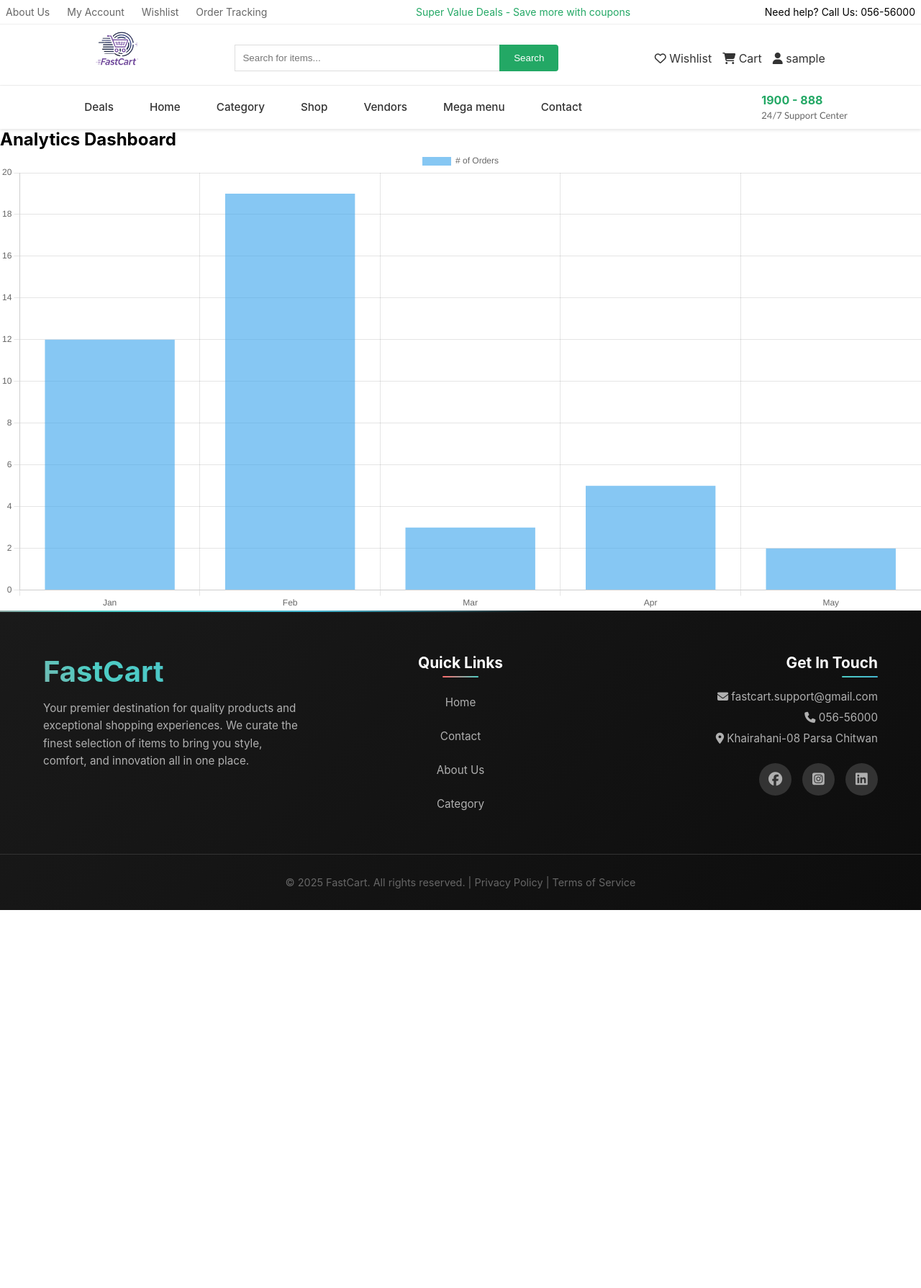
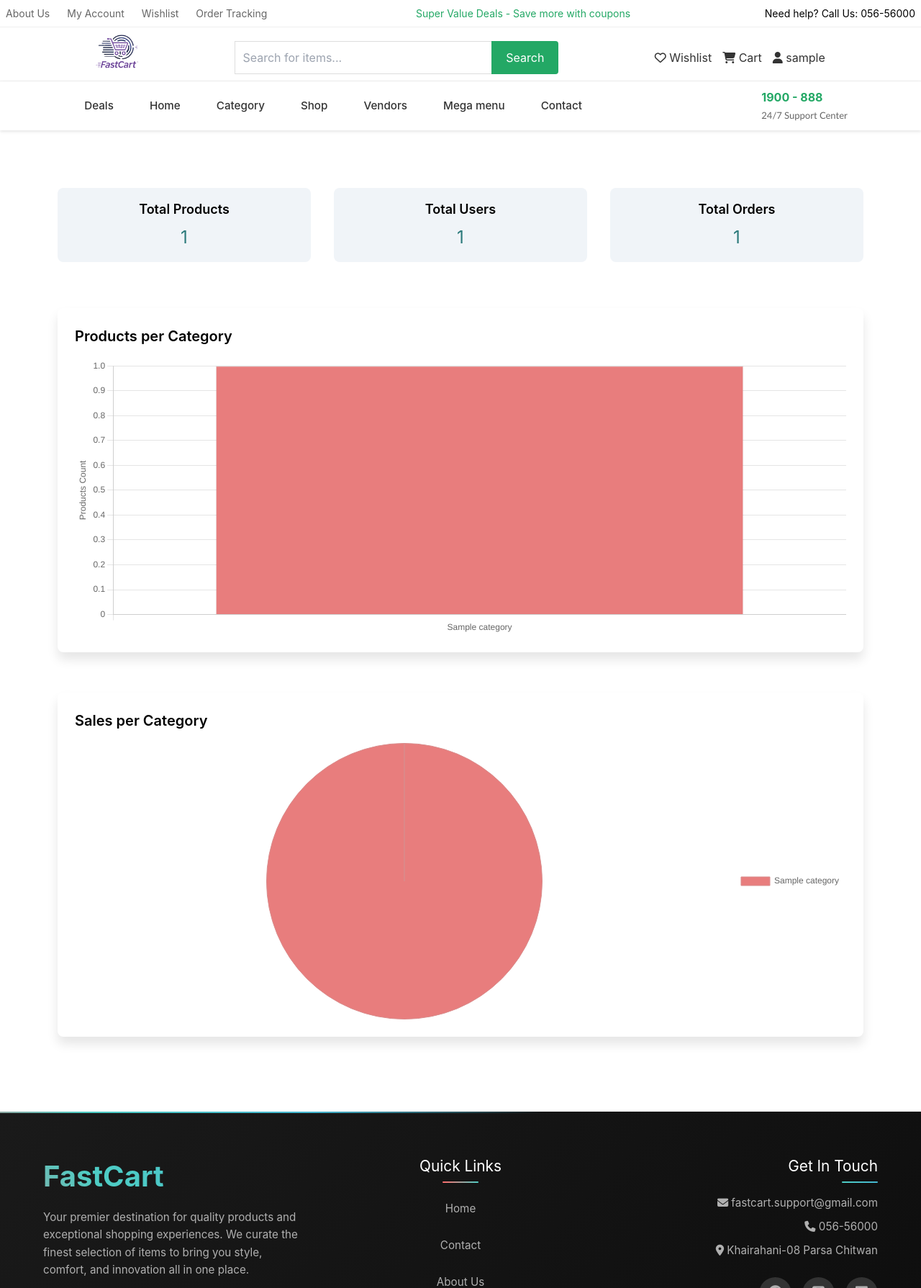
Before and after one commit to Prateek-Giree/Ecommerce_website_django, a Django app: page /analytics in a window 1280 px wide. Shown: the top 1789 px of the page at 72% size. Before the commit the page ends 1264 px from the top, so only its background shows below. Run offline with Django 4.2, Linux system fonts and the light colour scheme; a user stored in the database is signed in; tables that the repository leaves empty hold one stand-in row (values such as "Sample post"); some libraries are stand-ins or nearby versions; some web fonts are replaced.

Commit message:
Admin Analytics

```diff
--- a/core/urls.py
+++ b/core/urls.py
@@ -5,7 +5,7 @@ from django.conf import settings
 from django.conf.urls.static import static
 
 urlpatterns = [
-    path('admin_dashboard/', admin.site.urls),
+    path('admin-dashboard/', admin.site.urls),
     path('', include('ecomm.urls')),
 ]
 
--- a/ecomm/admin.py
+++ b/ecomm/admin.py
@@ -30,6 +30,7 @@ class DeliveryAddressAdmin(admin.ModelAdmin):
 admin.site.register(Category,CategoryAdmin)
 admin.site.register(DeliveryAddress,DeliveryAddressAdmin)
 admin.site.register(Product, ProductAdmin)
+admin.site.register(Order)
 
 
 # admin.site.register(Wishlist)
@@ -37,5 +38,4 @@ admin.site.register(Product, ProductAdmin)
 # admin.site.register(UserProfile)
 # admin.site.register(Cart)
 # admin.site.register(CartItem)
-admin.site.register(Order)
 # admin.site.register(OrderItem)
--- /dev/null
+++ b/ecomm/templates/analytics/analytics.html
@@ -0,0 +1,110 @@
+{% extends "base.html" %}
+
+
+{% block head %}
+    <meta charset="UTF-8">
+    <meta name="viewport" content="width=device-width, initial-scale=1.0">
+    <title>Analytics Dashboard</title>
+    <!-- Tailwind CSS CDN -->
+    <script src="https://cdn.tailwindcss.com"></script>
+    <!-- Chart.js CDN -->
+    <script src="https://cdn.jsdelivr.net/npm/chart.js@4.4.4/dist/chart.umd.min.js"></script>
+{% endblock head %}
+
+{% block body %}
+
+
+<div class="chart-container">
+
+<div class="totals-container" style="display: flex; gap: 2rem; margin-bottom: 2rem;">
+  <div class="total-box" style="background: #f0f4f8; padding: 1rem 2rem; border-radius: 8px; text-align: center; flex: 1;">
+    <h3 style="font-weight: 600; font-size: 1.125rem; margin-bottom: 0.5rem;">Total Products</h3>
+    <p style="font-size: 1.5rem; color: #2c7a7b;">{{ total_products }}</p>
+  </div>
+
+  <div class="total-box" style="background: #f0f4f8; padding: 1rem 2rem; border-radius: 8px; text-align: center; flex: 1;">
+    <h3 style="font-weight: 600; font-size: 1.125rem; margin-bottom: 0.5rem;">Total Users</h3>
+    <p style="font-size: 1.5rem; color: #2c7a7b;">{{ total_users }}</p>
+  </div>
+
+  <div class="total-box" style="background: #f0f4f8; padding: 1rem 2rem; border-radius: 8px; text-align: center; flex: 1;">
+    <h3 style="font-weight: 600; font-size: 1.125rem; margin-bottom: 0.5rem;">Total Orders</h3>
+    <p style="font-size: 1.5rem; color: #2c7a7b;">{{ total_orders }}</p>
+  </div>
+</div>
+
+    <div class="analytics-chart-container">
+        <h2 class="analytics-title">Products per Category</h2>
+        <canvas id="productsBarChart" class="w-full max-h-96"></canvas>
+    </div>
+
+    <div class="analytics-chart-container">
+        <h2 class="analytics-title">Sales per Category</h2>
+        <canvas id="salesPieChart" class="w-full max-h-96"></canvas>
+    </div>
+</div>
+    <script>
+      function generateColors(num) {
+        const colors = [];
+        for (let i = 0; i < num; i++) {
+          const hue = Math.floor((360 / num) * i);
+          colors.push(`hsl(${hue}, 70%, 70%)`);
+        }
+        return colors;
+      }
+
+      const productsLabels = [{% for cat in products_per_category %}'{{ cat.category__name|escapejs }}'{% if not forloop.last %}, {% endif %}{% endfor %}];
+      const productsData = [{% for cat in products_per_category %}{{ cat.product_count }}{% if not forloop.last %}, {% endif %}{% endfor %}];
+
+      const productsBarCtx = document.getElementById('productsBarChart').getContext('2d');
+      new Chart(productsBarCtx, {
+        type: 'bar',
+        data: {
+          labels: productsLabels,
+          datasets: [{
+            label: 'Number of Products',
+            data: productsData,
+            backgroundColor: generateColors(productsLabels.length),
+            borderWidth: 1
+          }]
+        },
+        options: {
+          scales: {
+            y: {
+              beginAtZero: true,
+              title: { display: true, text: 'Products Count' }
+            }
+          },
+          plugins: {
+            legend: { display: false }
+          },
+          maintainAspectRatio: false
+        }
+      });
+
+      const salesLabels = [{% for cat in sales_per_category %}'{{ cat.product__category__name|escapejs }}'{% if not forloop.last %}, {% endif %}{% endfor %}];
+      const salesData = [{% for cat in sales_per_category %}{{ cat.total_revenue|floatformat:2 }}{% if not forloop.last %}, {% endif %}{% endfor %}];
+
+      const salesPieCtx = document.getElementById('salesPieChart').getContext('2d');
+      const pieColors = generateColors(salesLabels.length);
+
+      new Chart(salesPieCtx, {
+        type: 'pie',
+        data: {
+          labels: salesLabels,
+          datasets: [{
+            data: salesData,
+            backgroundColor: pieColors,
+            borderColor: pieColors.map(c => c.replace('70%', '50%')),
+            borderWidth: 1
+          }]
+        },
+        options: {
+          plugins: {
+            legend: { position: 'right' }
+          },
+          maintainAspectRatio: false
+        }
+      });
+    </script>
+{% endblock %}
--- a/ecomm/urls.py
+++ b/ecomm/urls.py
@@ -43,6 +43,8 @@ urlpatterns = [
 
     path('filter-search/',views.product_filter,name='filter_search'),
     path('category-filter/',views.category_filter,name='category_filter'),
-    path('search-product/',views.product_search, name='search_product')
+    path('search-product/',views.product_search, name='search_product'),
+
+    path('analytics/', views.analytics_view, name='admin-analytics'),
 
 ]
--- a/ecomm/views.py
+++ b/ecomm/views.py
@@ -29,6 +29,7 @@ from django.db.models import Q
 from django.core.paginator import Paginator, EmptyPage, PageNotAnInteger
 from .quick_sort import quicksort_products
 from .searching_algo import linear_search_partial
+from django.db.models import Sum, Count,F,FloatField
 
 
 
@@ -804,3 +805,30 @@ def product_search(request):
             messages.warning(request, f"No product found for '{query}'")
 
     return render(request, "ecomm/search_product.html", context)
+
+
+from django.contrib.auth import get_user_model
+User = get_user_model()
+
+@staff_member_required
+def analytics_view(request):
+    products_per_category = Product.objects.values('category__name').annotate(
+        product_count=Count('id')
+    ).order_by('category__name')
+
+    sales_per_category = OrderItem.objects.values('product__category__name').annotate(
+        total_revenue=Sum(F('price') * F('quantity'), output_field=FloatField())
+    ).order_by('product__category__name')
+
+    total_products = Product.objects.count()
+    total_users = User.objects.count()
+    total_orders = Order.objects.count()
+
+    context = {
+        'products_per_category': products_per_category,
+        'sales_per_category': sales_per_category,
+        'total_products': total_products,
+        'total_users': total_users,
+        'total_orders': total_orders,
+    }
+    return render(request, 'analytics/analytics.html', context)
--- a/static/css/styles.css
+++ b/static/css/styles.css
@@ -3105,7 +3105,7 @@ input[type="text"]:focus {
   gap: 25px;
 }
 .catalog-products-grid a {
-text-decoration: none;
+  text-decoration: none;
 }
 .catalog-product-card {
   background: white;
@@ -3149,10 +3149,32 @@ text-decoration: none;
   margin-bottom: 12px;
 }
 
-.prod-card{
+.prod-card {
   display: flex;
   gap: 1rem;
   flex-wrap: wrap;
   justify-content: center;
   margin: 20px auto;
 }
+
+
+.chart-container{
+  width: 100%;
+  padding: 5rem;
+  display: flex;
+  gap: 2rem;
+  flex-direction: column;
+}
+.analytics-chart-container {
+  background: white;
+  border-radius: 0.5rem;
+  box-shadow: 0 10px 15px rgba(0, 0, 0, 0.1);
+  padding: 1.5rem;
+  margin-bottom: 1.5rem;
+}
+
+h2.analytics-title {
+  font-size: 1.25rem;
+  font-weight: 600;
+  margin-bottom: 1rem;
+}
```
